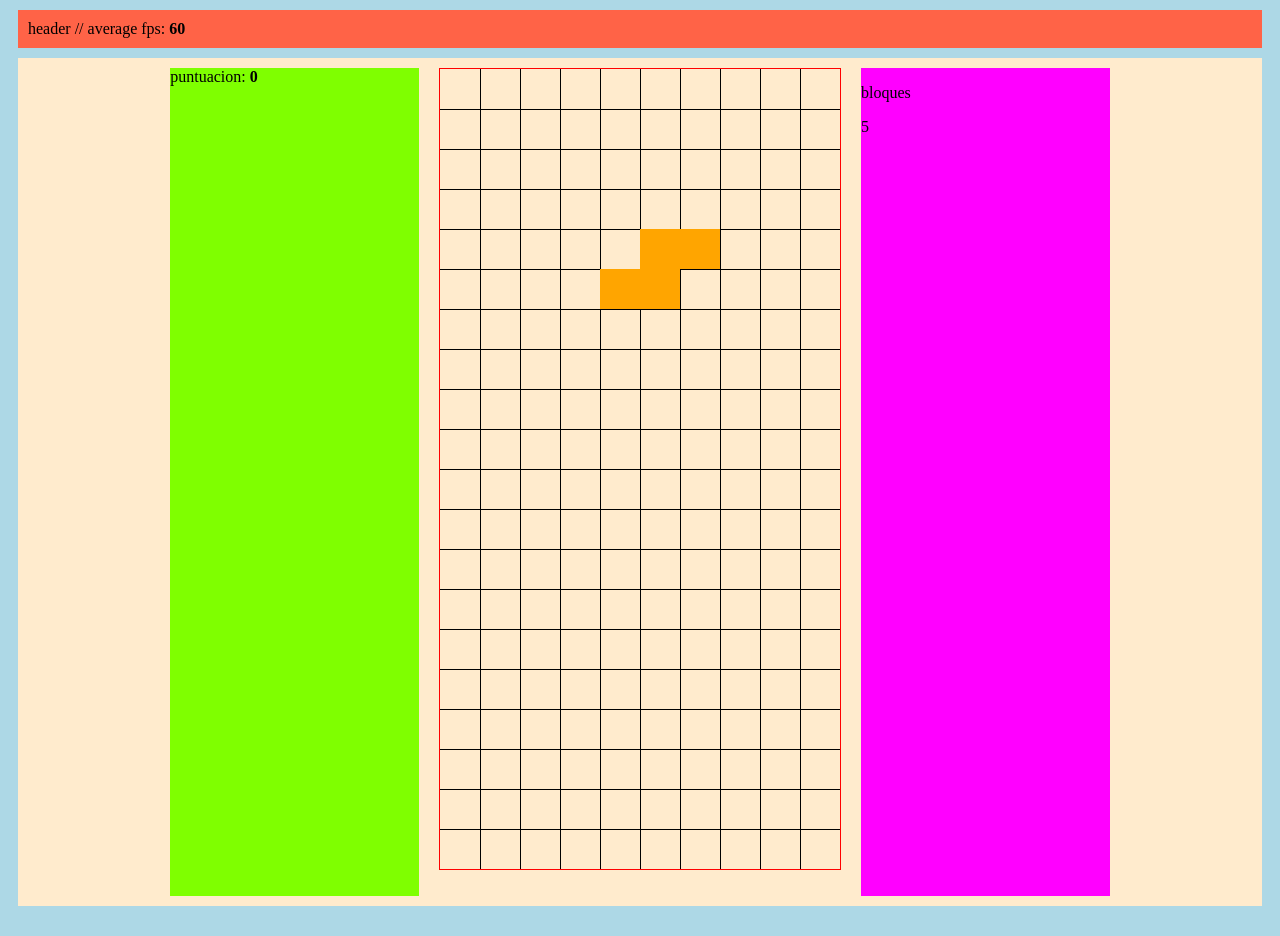
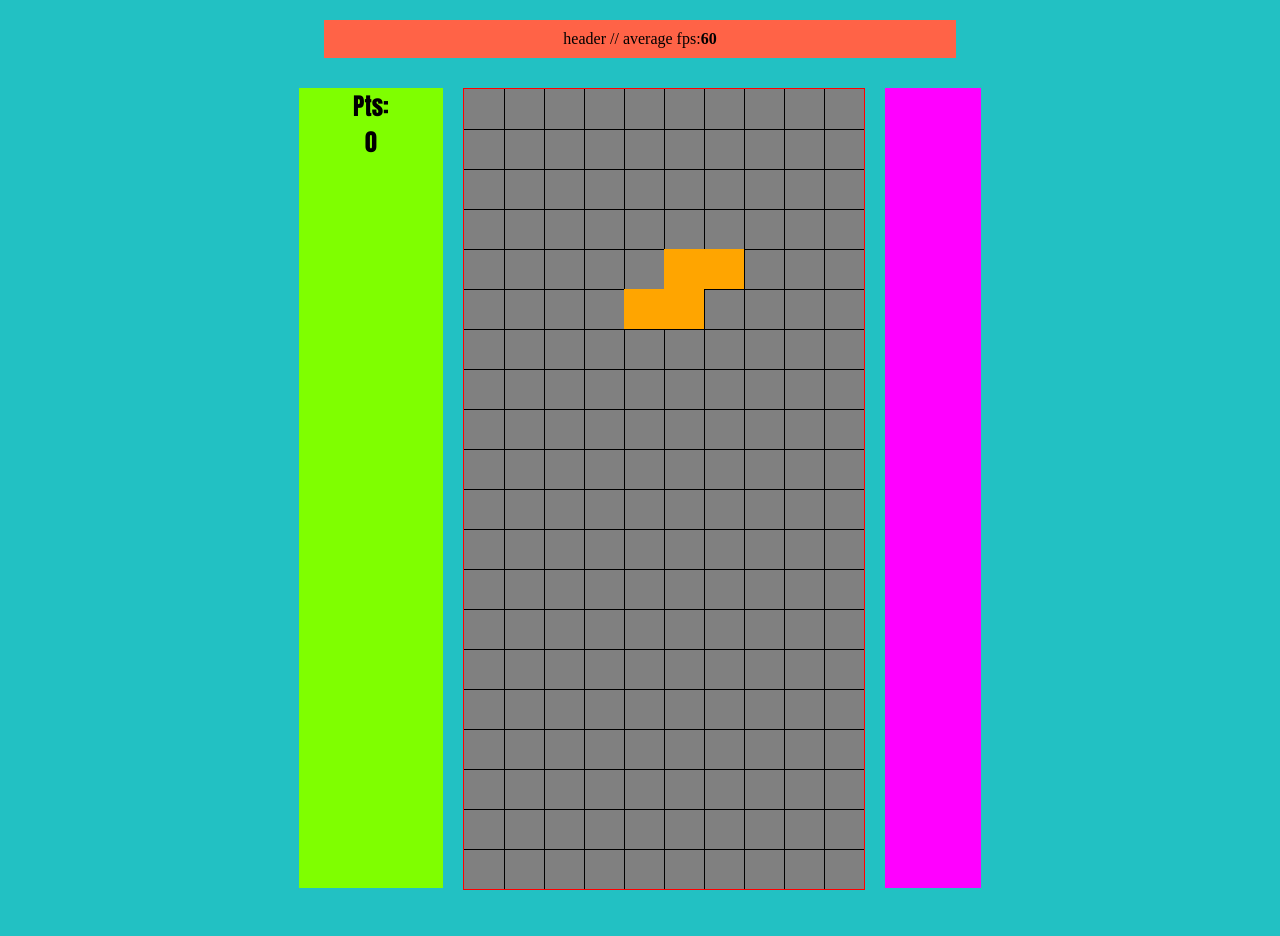
Before and after one commit to Pauuu/tetriss, a website with bundled scripts: page index.html in a window 1280 px wide. Built offline with nearby package versions, Linux system fonts and the light colour scheme; files whose address does not match are found by name.

Commit message:
Cambios en el css

```diff
--- a/index.css
+++ b/index.css
@@ -1 +1,67 @@
 /* mover todo el codigo del .html al .css */
+
+body {
+  background-color: #22c1c3;
+}
+
+div {
+  margin: 10px;
+}
+
+.login {
+  display: none;
+  position: fixed;
+  top: 45%;
+  right: 45%;
+  border-style: solid;
+  border-width: 5px;
+  border-color: blue;
+  padding: 30px;
+}
+
+#bloques {
+  background-color: fuchsia;
+  width: 6em;
+  height: 800px;
+}
+
+#blockPanel {
+  background-color: chocolate
+}
+
+#myCanvas {
+  /*background-color: aquamarine;*/
+  border: 1px solid red;
+  background-color: grey;
+}
+
+#test{
+  display: grid;
+  justify-content: center;
+}
+
+#header {
+  background-color: tomato;
+  padding: 10px;
+  width: calc(12em + 400px + 20px);
+  display: flex;
+  justify-content: center;
+
+}
+
+#puntuacion {
+  font-family: Impact, Haettenschweiler, 'Arial Narrow Bold', sans-serif;
+  font-size: 1.5em;
+  text-align: center;
+  background-color: chartreuse;
+  width: 6em;
+  height: 800px;
+}
+
+#zona-juego {
+  /* background-color: blanchedalmond; */
+  display: flex;
+  justify-content: center;
+  height: 53em;
+  /*revisar*/
+}
--- a/index.html
+++ b/index.html
@@ -7,58 +7,6 @@
   <link rel="stylesheet" type="text/css" href="index.css">
   <script defer type="module" src="./js/index.js"></script>
   <title>UwU</title>
-
-    <style>
-        body {
-            background-color: lightblue;
-        }
-
-        div {
-            margin: 10px;
-        }
-
-        .login {
-            display: none;
-
-            position: fixed;
-            top: 45%;
-            right: 45%;
-
-            border-style: solid;
-            border-width: 5px;
-            border-color: blue;
-
-            padding: 30px;
-        }
-
-        #bloques {
-            background-color: fuchsia;
-            width: 20%;
-        }
-
-        #myCanvas {
-            /*background-color: aquamarine;*/
-            border: 1px solid red;
-        }
-
-        #header {
-            background-color: tomato;
-            padding: 10px;
-        }
-
-        #puntuacion {
-            background-color: chartreuse;
-            width: 20%
-        }
-
-        #zona-juego {
-            background-color: blanchedalmond;
-            display: flex;
-            justify-content: center;
-            height: 53em;
-            /*revisar*/
-        }
-    </style>
 </head>
 
 <body>
@@ -67,16 +15,21 @@
     <p>user input</p>
     <p>user password</p>
   </div>
+  <div id="test">
 
     <div id="header">
       header //
       average fps: <b id="fps"></b>
     </div>
 
+  </div>
+
   <div id="zona-juego">
 
     <div id="puntuacion">
-            puntuacion: <b id="completedLines"></b>
+      Pts:
+      <br>
+      <b id="completedLines"></b>
     </div>
 
     <div id="divCanvas">
@@ -87,8 +40,7 @@
 
 
     <div id="bloques">
-            <p>bloques</p>
-            <p id="blockPanel"></p>
+
     </div>
 
     <!--quitar-->
--- a/js/blockView.js
+++ /dev/null
@@ -1,15 +0,0 @@
-export default class BlockView {
-  constructor(game) {
-    this.game = game;
-  }
-
-  displayBlocks() {
-    let blockPanel = document.getElementById("blockPanel");
-
-    let pieces = 4;
-    while (pieces >= 0) {
-      blockPanel.innerHTML = this.game.getBag[pieces];
-      pieces--;
-    }
-  }
-}
--- a/js/game.js
+++ b/js/game.js
@@ -1,11 +1,8 @@
 import Board from "./board.js";
-import BlockView from "./blockView.js";
 
 export default class {
   constructor() {
     this.board = new Board(this);
-    this.blockView = new BlockView(this);
-
     this.addUserEventListeners();
 
     // boolean true if the game is over O.o
@@ -22,7 +19,6 @@ export default class {
 
     // lines cleared
     this.clearedLines = 0;
-
   }
 
   addUserEventListeners() {
@@ -100,12 +96,10 @@ export default class {
     this.bag = this.generateBag().slice();
 
     this.board.newPiece(this.bag[0]);
-    this.blockView.displayBlocks();
 
   }
 
   update() {
-    this.blockView.displayBlocks();
     this.currentPiece = this.getBoard.getFallingPiece;
 
 
@@ -127,6 +121,7 @@ export default class {
       }
 
       this.bag.shift();
+
       this.getBoard.checkCompleteLines();
       this.checkGameOver();
 
@@ -134,7 +129,7 @@ export default class {
         this.getBoard.newPiece(this.bag[0]);
         this.turn++;
       } else {
-        alert("caca");
+        alert("has periddo!");
       }
     }
   }
```
Lines whose indentation alone changed are shown as unchanged.
